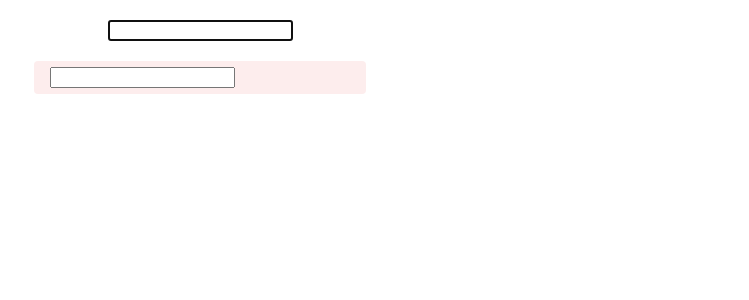
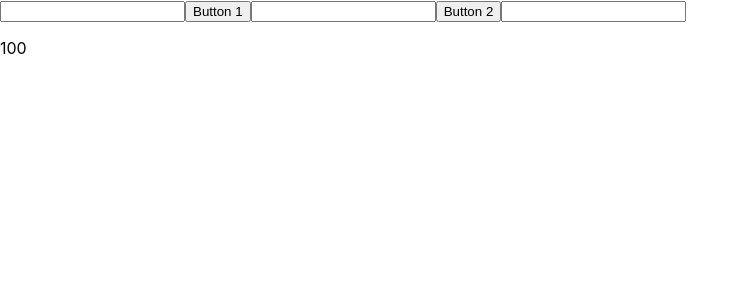
Before and after one commit to piyushdhamecha/weltec-react, a React (Create React App) app: page / in a window 1280 px wide. Shown: the top 300 px of the page, without its empty margins (0-749 px from the left). Built offline with nearby package versions, Linux system fonts and the light colour scheme.

Commit message:
12-12-2022

```diff
--- a/src/index.js
+++ b/src/index.js
@@ -9,7 +9,9 @@ import "./index.css";
 // import App from "./uncontrolled-29-11-2022/App";
 // import App from "./assignment-30-11-2022/App";
 // import App from "./assignment-2-02-12-2022";
-import App from "./forward-ref-08-12-2022";
+// import App from "./forward-ref-08-12-2022";
+// import App from "./memo-09-12-2022";
+import App from "./memo-2-12-12-2022";
 
 const root = ReactDOM.createRoot(document.getElementById("root"));
 root.render(
--- /dev/null
+++ b/src/memo-09-12-2022/index.js
@@ -0,0 +1,3 @@
+import App from "./App";
+
+export default App;
--- /dev/null
+++ b/src/memo-2-12-12-2022/App.js
@@ -0,0 +1,55 @@
+import { useCallback, useMemo, useState } from "react";
+import Button from "./Button";
+
+const App = () => {
+  const [input1, setInput1] = useState("");
+  const [input2, setInput2] = useState("");
+  const [input3, setInput3] = useState("");
+
+  const handleChange1 = (e) => setInput1(e.target.value);
+  const handleChange2 = (e) => setInput2(e.target.value);
+
+  const leaves = useMemo(() => {
+    console.log("calculateLeaves rendered");
+    return 100 - input3;
+  }, [input3]);
+
+  const handleInput1Click = useCallback(() => {
+    // alert("Input 1 button clicked");
+    const newMessage = input1 + " clicked";
+  }, [input1]);
+
+  const handleInput2Click = useCallback(() => {
+    alert("Input 1 button clicked");
+  }, []);
+
+  const handleChange3 = (e) => {
+    setInput3(e.target.value);
+  };
+
+  //   console.log(typeof leaves);
+  //   const leaves = calculateLeaves();
+
+  return (
+    <div>
+      <input type="text" value={input1} onChange={handleChange1} />
+
+      <Button
+        label="Button 1"
+        onClick={handleInput1Click}
+        messageFor="Input 1"
+      />
+
+      <input type="text" value={input2} onChange={handleChange2} />
+      <Button
+        label="Button 2"
+        onClick={handleInput2Click}
+        messageFor="Input 2"
+      />
+      <input type="number" value={input3} onChange={handleChange3} />
+      <p>{leaves}</p>
+    </div>
+  );
+};
+
+export default App;
--- /dev/null
+++ b/src/memo-2-12-12-2022/Button.js
@@ -0,0 +1,7 @@
+import { memo } from "react";
+
+const Button = (props) => {
+  return <button onClick={props.onClick}>{props.label}</button>;
+};
+
+export default memo(Button);
--- /dev/null
+++ b/src/memo-2-12-12-2022/index.js
@@ -0,0 +1,3 @@
+import App from "./App";
+
+export default App;
```
Also changed, not shown: src/memo-09-12-2022/App.js (added, +40 -0 lines), src/memo-09-12-2022/Message.js (added, +8 -0 lines).
